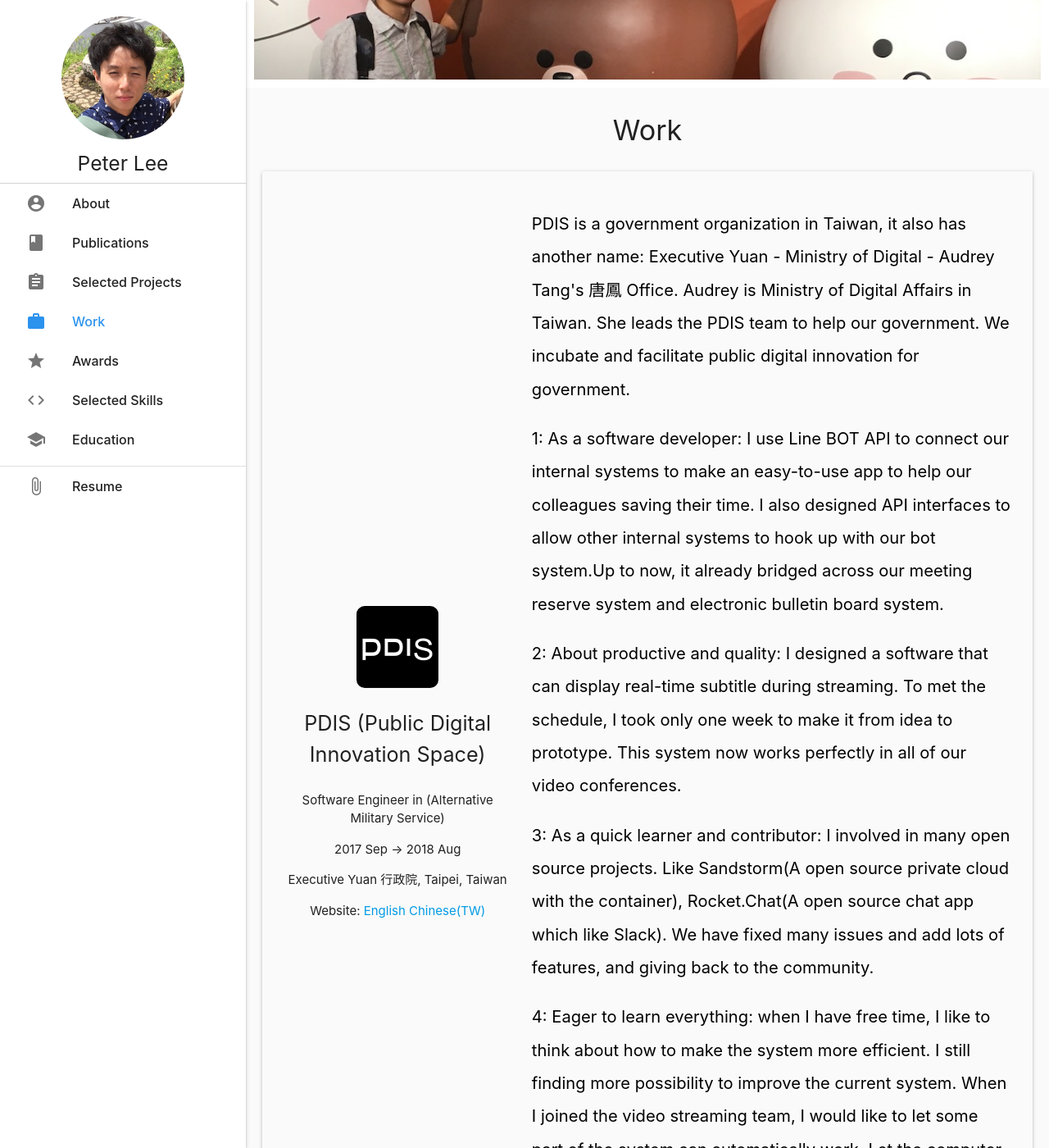
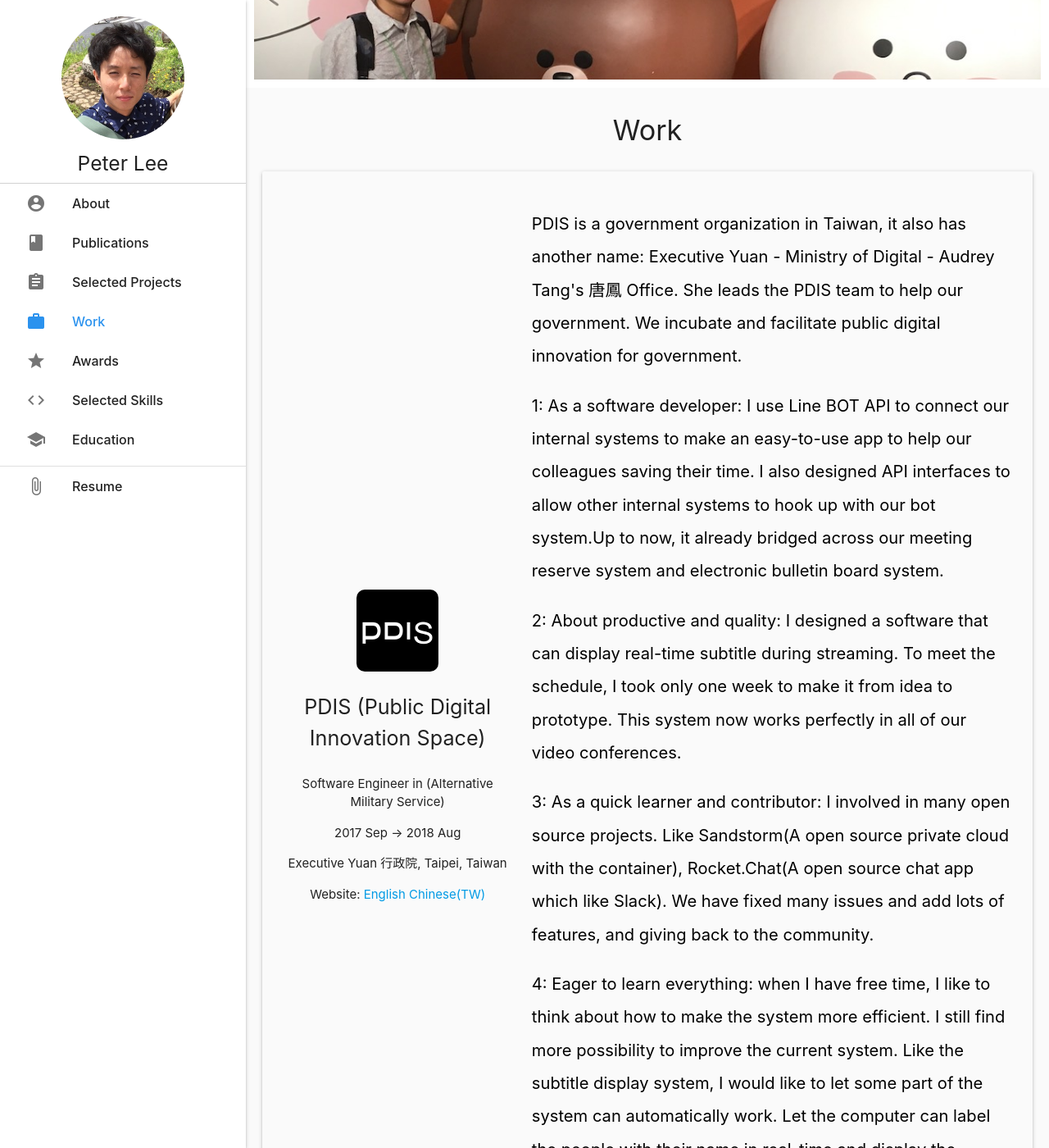
Before and after one commit to peterlee0127/cv, a Jekyll site: the page built from index.html, in a window 1280 px wide and 1400 px high, scrolled down 4337 px. Shown: the whole window at 82% size. Built offline with Jekyll 4.4.1, drawn with Linux system fonts in a browser that asks for light colours; some of the changed text lies outside the part shown.

Commit message:
update wording

```diff
--- a/_data/work.json
+++ b/_data/work.json
@@ -23,17 +23,14 @@
       "web":"<a href='https://pdis.nat.gov.tw' target='_blank'>English</a> <a href='https://jk.pdis.nat.gov.tw' target='_blank'>Chinese(TW)</a>",
       "p":[
           "PDIS is a government organization in Taiwan, it also has another name: Executive Yuan - Ministry of Digital - Audrey Tang's 唐鳳 Office.
-          Audrey is Ministry of Digital Affairs in Taiwan. She leads the PDIS team to help our government.
+          She leads the PDIS team to help our government.
           We incubate and facilitate public digital innovation for government.
           ",
           "1: As a software developer: I use Line BOT API to connect our internal systems to make an easy-to-use app to help our colleagues saving their time. I also designed API interfaces to allow other internal systems to hook up with our bot system.Up to now, it already bridged across our meeting reserve system and electronic bulletin board system.",
+  "2: About productive and quality: I designed a software that can display real-time subtitle during streaming. To meet the schedule, I took only one week to make it from idea to prototype. This system now works perfectly in all of our video conferences.",
+  "3: As a quick learner and contributor: I involved in many open source projects. Like Sandstorm(A open source private cloud with the container), Rocket.Chat(A open source chat app which like Slack). We have fixed many issues and add lots of features, and giving back to the community.",
 
-"2: About productive and quality: I designed a software that can display real-time subtitle during streaming. To met the schedule, I took only one week to make it from idea to prototype. This system now works perfectly in all of our video conferences.",
-
-"3: As a quick learner and contributor: I involved in many open source projects. Like Sandstorm(A open source private cloud with the container), Rocket.Chat(A open source chat app which like Slack). We have fixed many issues and add lots of features, and giving back to the community.",
-
-"4: Eager to learn everything: when I have free time, I like to think about how to make the system more efficient. I still finding more possibility to improve the current system. When I joined the video streaming team, I would like to let some part of the system can automatically work. Let the computer can label the people with their name in real-time and display the information on the subtitle. On the road of development, I fixed various issues and bugs of Tensorflow. NVIDIA give me an award as the outstanding community developer in this April.
-          "
+  "4: Eager to learn everything: when I have free time, I like to think about how to make the system more efficient. I still find more possibility to improve the current system. Like the subtitle display system, I would like to let some part of the system can automatically work. Let the computer can label the people with their name in real-time and display the information on the subtitle. On the road of development, I fixed various issues and bugs of Tensorflow. NVIDIA give me an award as the outstanding community developer in this April."
       ],
       "more":""
     },
```
